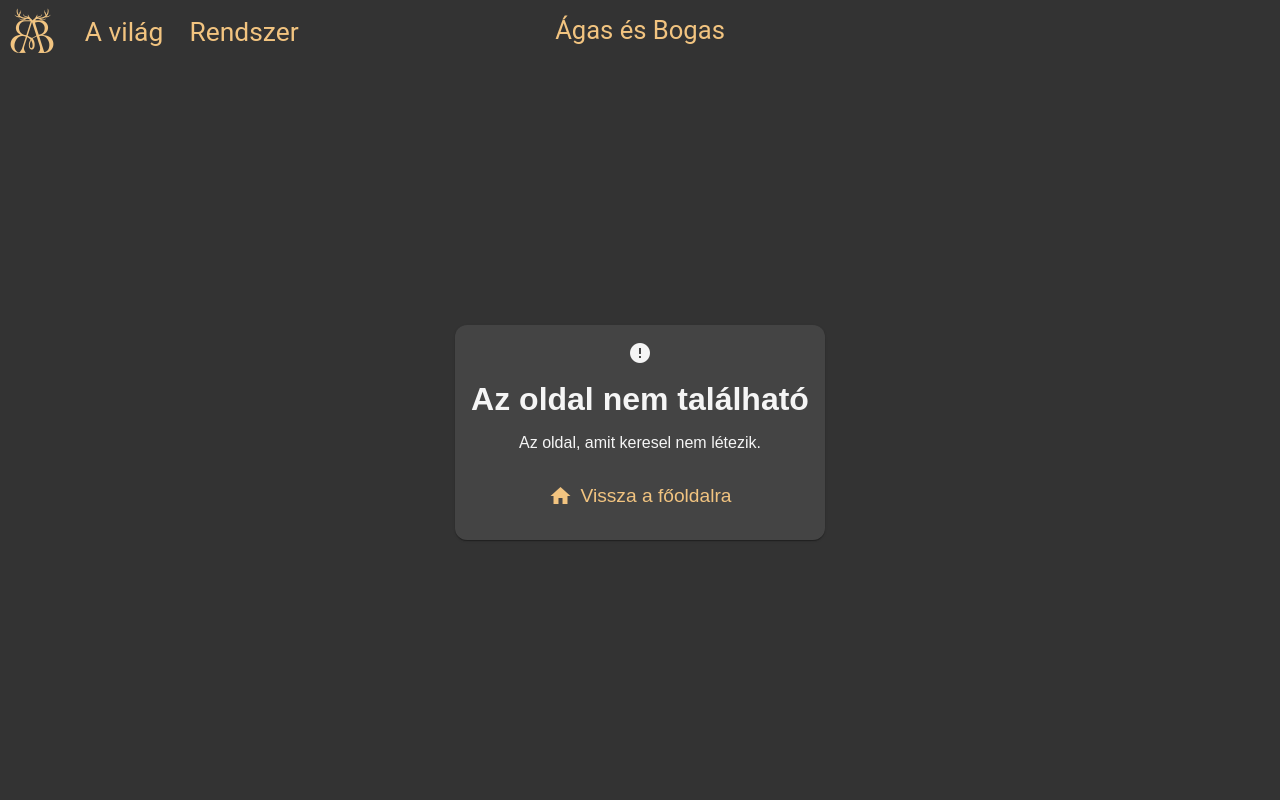
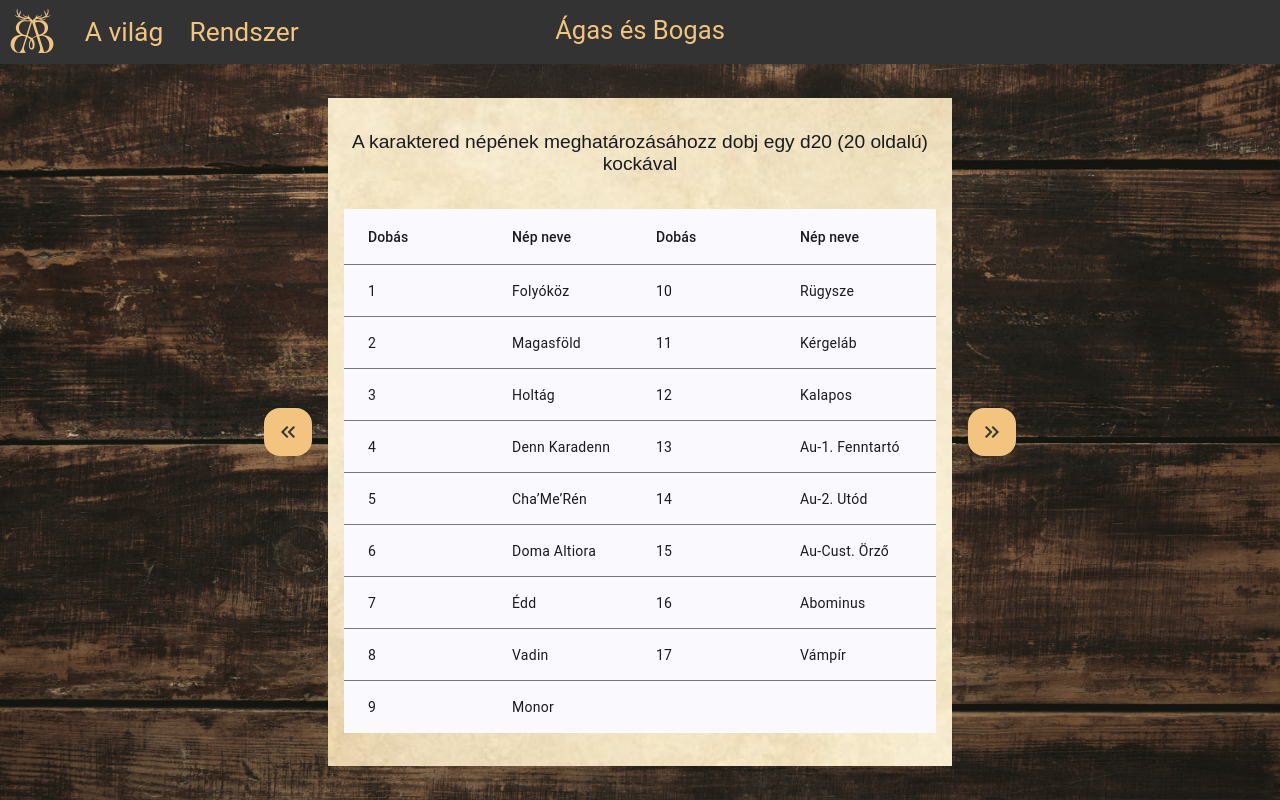
Before and after one commit to TheChillMan25/VegtelenVilagok, an Angular app: page /karakter in a window 1280 px wide. Built offline with nearby package versions, Linux system fonts and the light colour scheme; a web font is replaced by a local one.

Commit message:
feat(#4): Karakter készítés ismertető oldal kezdetleges

```diff
--- a/src/app/app.routes.ts
+++ b/src/app/app.routes.ts
@@ -6,17 +6,17 @@ import { NotFoundComponent } from './pages/not-found/not-found.component';
 export const routes: Routes = [
   {
     path: 'home',
-    title: "Ágas és Bogas | Enciklopédia",
+    title: 'Ágas és Bogas | Enciklopédia',
     component: HomeComponent,
   },
   {
     path: 'fajok',
-    title: "Ágas és Bogas | Fajok",
+    title: 'Ágas és Bogas | Fajok',
     component: FajokComponent,
   },
   {
     path: 'fajok/folyokoz',
-    title: "Fajok | Folyóköziek",
+    title: 'Fajok | Folyóköziek',
     loadComponent: () =>
       import('./pages/fajok/fajok/folyokoz/folyokoz.component').then(
         (m) => m.FolyokozComponent
@@ -24,7 +24,7 @@ export const routes: Routes = [
   },
   {
     path: 'fajok/toronyvarosok',
-    title: "Fajok | Toronyvárosiak",
+    title: 'Fajok | Toronyvárosiak',
     loadComponent: () =>
       import('./pages/fajok/fajok/toronyvarosok/toronyvarosok.component').then(
         (m) => m.ToronyvarosokComponent
@@ -32,7 +32,7 @@ export const routes: Routes = [
   },
   {
     path: 'fajok/kelet_nepe',
-    title: "Fajok | Kelet Népe",
+    title: 'Fajok | Kelet Népe',
     loadComponent: () =>
       import('./pages/fajok/fajok/kelet-nepe/kelet-nepe.component').then(
         (m) => m.KeletNepeComponent
@@ -40,7 +40,7 @@ export const routes: Routes = [
   },
   {
     path: 'fajok/novenyszerzetek',
-    title: "Fajok | Növényszerzetek",
+    title: 'Fajok | Növényszerzetek',
     loadComponent: () =>
       import(
         './pages/fajok/fajok/novenyszerzetek/novenyszerzetek.component'
@@ -48,7 +48,7 @@ export const routes: Routes = [
   },
   {
     path: 'fajok/gepszulottek',
-    title: "Fajok | Gépszülöttek",
+    title: 'Fajok | Gépszülöttek',
     loadComponent: () =>
       import('./pages/fajok/fajok/gepszulottek/gepszulottek.component').then(
         (m) => m.GepszulottekComponent
@@ -56,10 +56,18 @@ export const routes: Routes = [
   },
   {
     path: 'fajok/atkozottak',
-    title: "Fajok | Átkozottak",
+    title: 'Fajok | Átkozottak',
     loadComponent: () =>
       import('./pages/fajok/fajok/atkozottak/atkozottak.component').then(
         (m) => m.AtkozottakComponent
+      ),
+  },
+  {
+    path: 'karakter',
+    title: 'Ágas és Bogas | Karakter',
+    loadComponent: () =>
+      import('./pages/system/karakter/karakter.component').then(
+        (m) => m.KarakterComponent
       ),
   },
   {
@@ -69,7 +77,7 @@ export const routes: Routes = [
   },
   {
     path: '**',
-    title: "Page not found ...",
+    title: 'Page not found ...',
     component: NotFoundComponent,
   },
 ];
--- a/src/app/pages/not-found/not-found.component.ts
+++ b/src/app/pages/not-found/not-found.component.ts
@@ -9,7 +9,6 @@ import { MatIconModule } from '@angular/material/icon';
   selector: 'app-not-found',
   imports: [
     CommonModule,
-    NgStyle,
     RouterLink,
     MatCardModule,
     MatButtonModule,
--- a/src/app/pages/system/karakter/karakter.component.html
+++ b/src/app/pages/system/karakter/karakter.component.html
@@ -1,44 +1,15 @@
 <div class="page">
-  <h2 id="intro">
-    A karakteralkotás a szerepjátékok szerves része. Minden játékosnak legalább
-    egy teljes értékű ilyen karakterrel kell rendelkeznie, hogy játszhasson a
-    játékkal.
-    <span>Az alábbiakban olvasható a karakteralkotás menete:</span>
-  </h2>
-  <div id="karakter" class="container">
-    <span>A karaktered meghatározásához két módszer közül választhatsz:</span>
-    <ol>
-      <li>
-        A karaktered minden tulajdonságát (nép, háttér, út, stb.) kockával dobod
-        ki. (Ha teljesen véletlenszerű karaktert szeretnél, akkor ezt válaszd.)
-      </li>
-      <li>
-        A karaktered csak fizikai és mentális tulajdonságait (erő, ügyesség,
-        intelligencia, stb.) dobod ki, a többit magad választod ki.
-      </li>
-    </ol>
+  <button id="prev" (click)="prev()">
+    <mat-icon>keyboard_double_arrow_left</mat-icon>
+  </button>
+  <div id="container">
+    @switch (segment) {
+      @case (1) {
+        <app-nemzet></app-nemzet>
+      }
+    }
   </div>
-  <div class="container">
-    <span class="title">Karakter népének kiválasztása</span>
-    <span>Dobj d20-as kockával, hogy megkapd a karaktered népét: (17-nél nagyobb dobás esetén...)</span>
-    <table id="nep-table">
-        <tr>
-            <th>Kocka értéke</th>
-            <th>Nép neve</th>
-        </tr>
-        @for (nation of nationData; track $index) {
-            <tr>
-                <td>{{nation.diceNum}}</td>
-                <td>{{nation.nationName}}</td>
-            </tr>
-        }
-    </table>
-  </div>
-  <div class="container"><span class="title"></span></div>
-  <div class="container"><span class="title"></span></div>
-  <div class="container"><span class="title"></span></div>
-  <div class="container"><span class="title"></span></div>
-  <div class="container"><span class="title"></span></div>
-  <div class="container"><span class="title"></span></div>
-  <div class="container"><span class="title"></span></div>
+  <button id="next" (click)="next()">
+    <mat-icon>keyboard_double_arrow_right</mat-icon>
+  </button>
 </div>
--- a/src/app/pages/system/karakter/karakter.component.scss
+++ b/src/app/pages/system/karakter/karakter.component.scss
@@ -1,75 +1,36 @@
 .page {
-  background-image: url(../../../../../public/img/assets/backgrounds/paper_bg.jpg);
-  padding: 2rem;
-  width: calc(100% - 4rem);
-  height: calc(100% - 8rem);
-  font-size: larger;
+  background-image: url("../../../../../public/img/assets/table.jpg");
   display: flex;
-  flex-direction: column;
   align-items: center;
+  justify-content: center;
   gap: 1rem;
 }
 
-#intro {
-  display: flex;
-  flex-direction: column;
-  gap: 1rem;
+#container {
+  background-image: url("../../../../../public/img/assets/backgrounds/paper_bg.jpg");
+  background-repeat: no-repeat;
+  background-size: cover;
+  background-attachment: fixed;
+  width: calc(50% - 2rem);
+  height: calc(95% - 2rem);
+  padding: 1rem;
+  overflow: auto;
+  scrollbar-width: none;
 }
 
-#karakter {
-  display: flex;
-  flex-direction: column;
-  gap: 0.5rem;
+#container::-webkit-scrollbar {
+  display: none;
 }
 
-#karakter span, .title {
-  font-size: x-large;
+button {
+  display: flex;
+  align-items: center;
+  justify-content: center;
+  width: 3rem;
+  height: 3rem;
+  border-radius: 1rem;
+  border: none;
+  background-color: #f2c480;
+  color: #333;
+  cursor: pointer;
 }
-
-.container{
-    display: flex;
-    flex-direction: column;
-    gap: 1rem;
-    width: 80%;
-}
-
-ol {
-  padding-left: 2rem;
-}
-
-li {
-  list-style-position: inside;
-  margin: .5rem 0;
-}
-
-#nep-table{
-    width: 30%;
-    margin: auto;
-    border-collapse: collapse;
-}
-
-#nep-table td, th{
-    padding: 0.5rem;
-    text-align: center;
-}
-
-#nep-table td:nth-child(1){
-    color: #f2c480;
-}
-
-#nep-table td:nth-child(2){
-    color: whitesmoke;
-}
-
-#nep-table tr:nth-child(odd){
-    background-color: #333;
-}
-
-#nep-table tr:nth-child(even){
-    background-color: #444;
-}
-
-#nep-table th{
-    background-color: #222;
-    color: whitesmoke;
-}
--- a/src/app/pages/system/karakter/karakter.component.ts
+++ b/src/app/pages/system/karakter/karakter.component.ts
@@ -1,13 +1,26 @@
 import { Component } from '@angular/core';
 import { NationData } from './nation_data';
+import { MatIcon } from '@angular/material/icon';
+import { NemzetComponent } from './segments/nemzet/nemzet.component';
 
 @Component({
   selector: 'app-karakter',
-  imports: [],
+  imports: [MatIcon, NemzetComponent],
   templateUrl: './karakter.component.html',
   styleUrl: './karakter.component.scss'
 })
 export class KarakterComponent {
   nationData: any = NationData;
+  segment: number = 1;
 
+  next(){
+    if(this.segment < 8){
+      this.segment++;
+    }
+  }
+  prev(){
+    if(this.segment > 0){
+      this.segment--;
+    }
+  }
 }
--- /dev/null
+++ b/src/app/pages/system/karakter/segments/nemzet/nemzet.component.html
@@ -0,0 +1,37 @@
+<div class="inner-content">
+  <p>
+    A karaktered népének meghatározásáhozz dobj egy d20 (20 oldalú) kockával
+  </p>
+  <mat-table [dataSource]="nationDataSource">
+    <ng-container matColumnDef="diceNum1">
+      <mat-header-cell *matHeaderCellDef>Dobás</mat-header-cell>
+      <mat-cell *matCellDef="let nation">
+        {{ nation.left?.diceNum }}
+      </mat-cell>
+    </ng-container>
+
+    <ng-container matColumnDef="nationName1">
+      <mat-header-cell *matHeaderCellDef>Nép neve</mat-header-cell>
+      <mat-cell *matCellDef="let nation">
+        {{ nation.left?.nationName }}
+      </mat-cell>
+    </ng-container>
+
+    <ng-container matColumnDef="diceNum2">
+      <mat-header-cell *matHeaderCellDef>Dobás</mat-header-cell>
+      <mat-cell *matCellDef="let nation">
+        {{ nation.right?.diceNum }}
+      </mat-cell>
+    </ng-container>
+
+    <ng-container matColumnDef="nationName2">
+      <mat-header-cell *matHeaderCellDef>Nép neve</mat-header-cell>
+      <mat-cell *matCellDef="let nation">
+        {{ nation.right?.nationName }}
+      </mat-cell>
+    </ng-container>
+
+    <mat-header-row *matHeaderRowDef="displayedColumns"></mat-header-row>
+    <mat-row *matRowDef="let row; columns: displayedColumns"></mat-row>
+  </mat-table>
+</div>
--- /dev/null
+++ b/src/app/pages/system/karakter/segments/nemzet/nemzet.component.scss
@@ -0,0 +1,26 @@
+$table-bg: #333;
+$font-color: #f2c480;
+
+p{
+    text-align: center;
+    font-size: larger;
+}
+
+table{
+    width: 60% !important;
+    background-color: transparent;
+}
+
+.inner-content{
+    height: 100%;
+    display: flex;
+    flex-direction: column;
+    align-items: center;
+    justify-content: space-around;
+}
+
+mat-paginator{
+    //background-color: $table-bg;
+    color: $font-color;
+    --mat-icon-button-state-layer-color: $font-color;
+}
--- /dev/null
+++ b/src/app/pages/system/karakter/segments/nemzet/nemzet.component.ts
@@ -0,0 +1,48 @@
+import { Component } from '@angular/core';
+import { MatTableDataSource, MatTableModule } from '@angular/material/table';
+import { NationData } from '../../nation_data';
+
+interface Nation {
+  diceNum: number;
+  nationName: string;
+}
+
+interface CombinedNationRow {
+  left?: Nation;
+  right?: Nation;
+}
+
+@Component({
+  selector: 'app-nemzet',
+  imports: [MatTableModule],
+  templateUrl: './nemzet.component.html',
+  styleUrl: './nemzet.component.scss',
+})
+export class NemzetComponent {
+  nationData: any = NationData;
+  nationDataSource = new MatTableDataSource<CombinedNationRow>(this.nationData);
+  displayedColumns: string[] = [
+    'diceNum1',
+    'nationName1',
+    'diceNum2',
+    'nationName2',
+  ];
+
+  combinedData: CombinedNationRow[] = [];
+
+  constructor() {
+    this.prepareCombinedData();
+    this.nationDataSource = new MatTableDataSource<CombinedNationRow>(
+      this.combinedData
+    );
+  }
+
+  prepareCombinedData() {
+    for (let i = 0; i < this.nationData.length/2; i++) {
+      this.combinedData.push({
+        left: this.nationData[i] as Nation,
+        right: this.nationData[i + 9] as Nation,
+      });
+    }
+  }
+}
--- a/src/app/shared/mobile-navbar/mobile-navbar.component.ts
+++ b/src/app/shared/mobile-navbar/mobile-navbar.component.ts
@@ -6,7 +6,7 @@ import { MatSidenav } from '@angular/material/sidenav';
 
 @Component({
   selector: 'app-mobile-navbar',
-  imports: [RouterLink, RouterLinkActive, MatListModule, MatIconModule],
+  imports: [RouterLink, MatListModule, MatIconModule],
   templateUrl: './mobile-navbar.component.html',
   styleUrl: './mobile-navbar.component.scss',
 })
--- a/src/app/shared/navbar/navbar.component.html
+++ b/src/app/shared/navbar/navbar.component.html
@@ -30,7 +30,7 @@
   >
     Rendszer
     <div id="info-container">
-      <div class="navbar-link" routerLink="/eredet">Karakter</div>
+      <div class="navbar-link" routerLink="/karakter">Karakter</div>
       <div class="navbar-link" routerLink="/tajak">Felszerelés</div>
       <div class="navbar-link" routerLink="/fajok">Tárgyak</div>
     </div>
```
Also changed, not shown: 1 other file (tests, documents, lock files or other folders).
